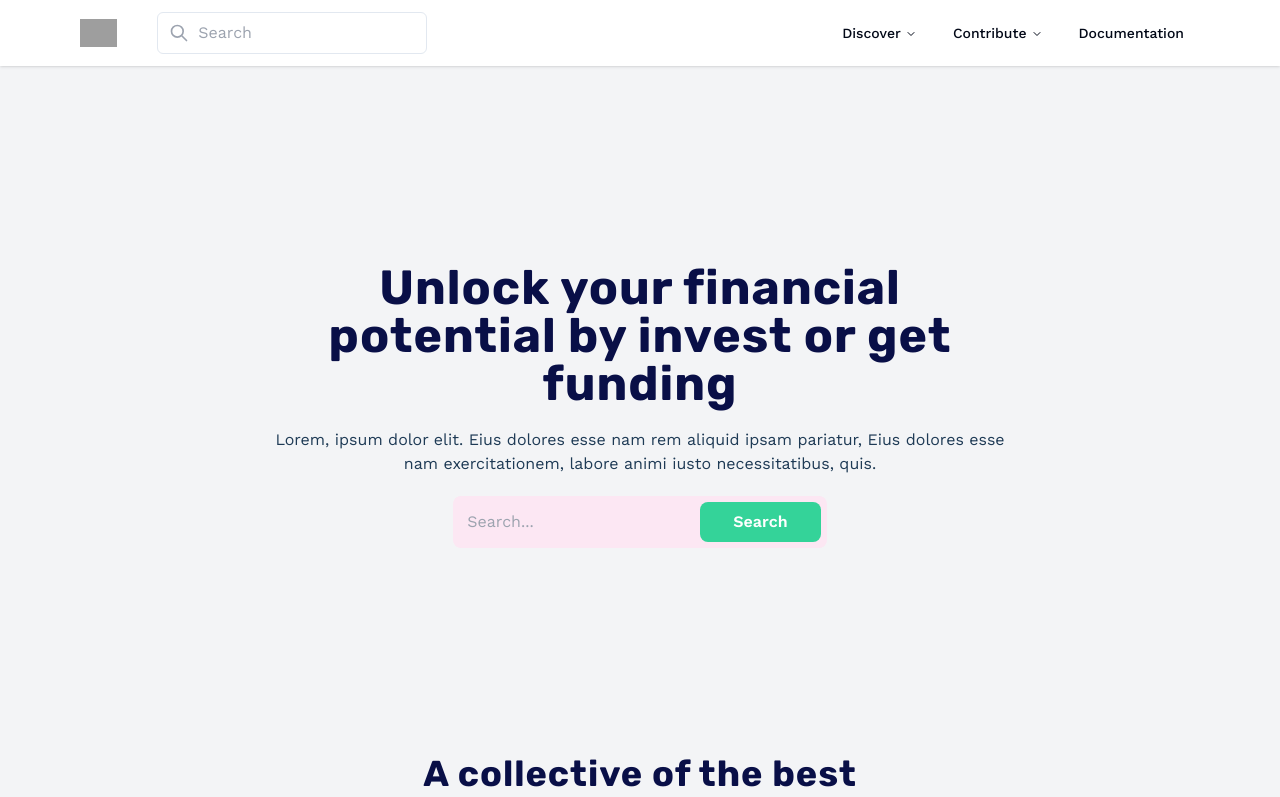
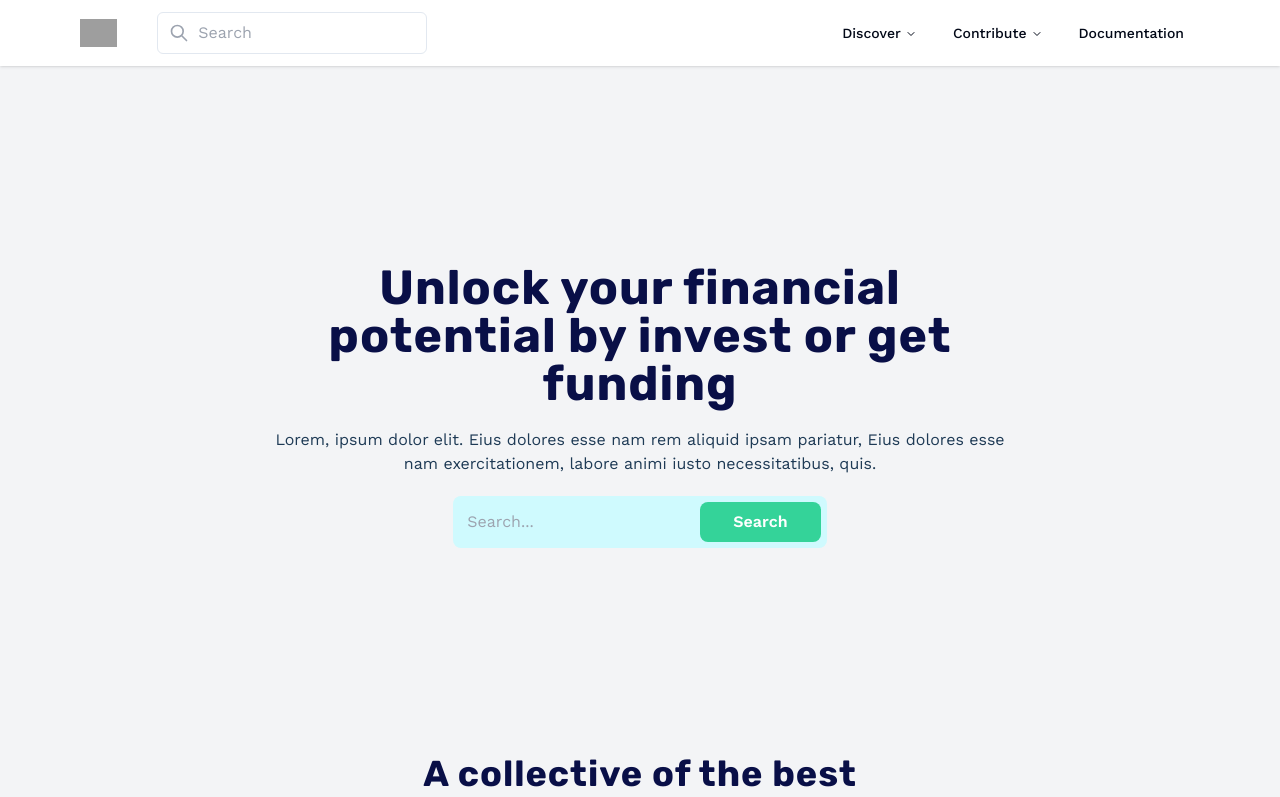
Before and after one commit to imad273/dz_startup_explorer, a Next.js app: page / in a window 1280 px wide. Shown: the top 797 px of the page. Built offline with nearby package versions, Linux system fonts and the light colour scheme; grey boxes are pictures that could not be loaded.

Commit message:
update contribute design

```diff
--- a/package.json
+++ b/package.json
@@ -22,6 +22,7 @@
     "date-fns": "^2.30.0",
     "eslint": "8.49.0",
     "eslint-config-next": "13.5.2",
+    "framer-motion": "^10.16.4",
     "lucide-react": "^0.279.0",
     "next": "13.5.2",
     "postcss": "8.4.30",
--- a/src/app/contribute/add/page.tsx
+++ b/src/app/contribute/add/page.tsx
@@ -6,6 +6,7 @@ import { BsBuildings } from "react-icons/bs"
 import { MdArrowForwardIos } from "react-icons/md"
 import { AiOutlineArrowLeft } from "react-icons/ai"
 import ContributeForm from "@/components/contributeForms/contributeForm"
+import { motion } from "framer-motion"
 
 const page = () => {
   const [stepNumber, setStepNumber] = useState(1)
@@ -21,9 +22,13 @@ const page = () => {
       <div className="w-full">
         <p className="pb-8 font-semibold text-headingText">step <span className="text-main">{stepNumber}</span> of 2</p>
 
-        <div>
+        <div className="overflow-hidden">
           {stepNumber === 1 ?
-            <>
+            <motion.div
+              initial={{ y: "5%" }}
+              animate={{ y: "0%" }}
+              transition={{ duration: 0.2 }}
+            >
               <div>
                 <h2 className="pt-3 text-4xl font-semibold text-headingText">What kind of startup you want to add?</h2>
                 <p className="pt-1 text-sm text-text">When you provide us with who is the contributer, it help us give a better information</p>
@@ -55,10 +60,14 @@ const page = () => {
                   </div>
                 </div>
               </div>
-            </>
+            </motion.div>
             :
             stepNumber === 2 &&
-            <>
+            <motion.div
+              initial={{ opacity: 0, x: "20%" }}
+              animate={{ opacity: 1, x: "00%" }}
+              transition={{ duration: 0.6 }}
+            >
               <div>
                 <button className="flex items-center gap-2" onClick={() => setStepNumber(1)}>
                   <AiOutlineArrowLeft />
@@ -70,7 +79,7 @@ const page = () => {
                 <p className="pt-1 text-sm text-text">Our team will review the information you provide us to insure that it's correct, we will notify you via email when we accept your proposal.</p>
               </div>
               <ContributeForm />
-            </>
+            </motion.div>
           }
         </div>
       </div>
--- a/src/app/page.tsx
+++ b/src/app/page.tsx
@@ -1,14 +1,22 @@
+"use client"
+
 import Image from "next/image"
 import Yassirlogo from "@/assets/yassir-icon-1.png"
 import Sekoirlogo from "@/assets/sekoir-icon-1.png"
 import UbexPaylogo from "@/assets/ubexpay-icon-1.png"
+import { motion } from "framer-motion"
 
 export default function Home() {
   return (
     <main className="bg-gray-100">
       <div className="container">
         <section>
-          <div className="h-[85vh] flex flex-col justify-center">
+          <motion.div
+            initial={{ opacity: 0, scale: 0.5 }}
+            animate={{ opacity: 1, scale: 1 }}
+            transition={{ duration: 0.2 }}
+            className="h-[85vh] flex flex-col justify-center"
+          >
             <div className="flex items-center justify-center">
               <h1 className="w-4/6 text-5xl font-bold text-center text-headingText">
                 Unlock your financial potential by invest or get funding
@@ -25,12 +33,12 @@ export default function Home() {
             </div>
 
             <div className="flex items-center justify-center mt-5 overflow-hidden">
-              <div className="grid w-2/6 grid-cols-6 p-1.5 rounded-lg bg-pink-100">
+              <div className="grid w-2/6 grid-cols-6 p-1.5 rounded-lg bg-cyan-100">
                 <input type="text" className="col-span-4 ml-2 bg-transparent outline-none placeholder:text-gray-400" placeholder="Search..." />
                 <button className="col-span-2 p-2 font-semibold text-white rounded-lg bg-main">Search</button>
               </div>
             </div>
-          </div>
+          </motion.div>
         </section>
 
         <section className="pb-12">
@@ -86,7 +94,7 @@ export default function Home() {
             </div>
           </div>
         </section>
-      </div>
-    </main>
+      </div >
+    </main >
   )
 }
--- a/src/components/contributeForms/contributeForm.tsx
+++ b/src/components/contributeForms/contributeForm.tsx
@@ -8,6 +8,7 @@ import { zodResolver } from '@hookform/resolvers/zod'
 import { Input } from '@/components/ui/input'
 import { Button } from '@/components/ui/button'
 import useContribute from '@/hooks/useContribute';
+import { motion } from 'framer-motion';
 
 const formSchema = z.object({
   name: z.string().min(2).max(50),
@@ -33,6 +34,11 @@ const contributeForm = () => {
     <div className='w-full pt-6'>
       <Form {...form}>
         <form onSubmit={form.handleSubmit(submit)}>
+          <motion.div
+            initial={{ opacity: 0, x: "10%" }}
+            animate={{ opacity: 1, x: "00%" }}
+            transition={{ duration: 0.6, delay: 0.1 }}
+          >
             <FormField
               control={form.control}
               name="name"
@@ -48,6 +54,12 @@ const contributeForm = () => {
                 </div>
               )}
             />
+          </motion.div>
+          <motion.div
+            initial={{ opacity: 0, x: "10%" }}
+            animate={{ opacity: 1, x: "00%" }}
+            transition={{ duration: 0.6, delay: 0.1 }}
+          >
             <FormField
               control={form.control}
               name="location"
@@ -63,6 +75,7 @@ const contributeForm = () => {
                 </div>
               )}
             />
+          </motion.div>
           <Button type="submit">Submit</Button>
         </form>
       </Form>
```
Also changed, not shown: 1 other file (tests, documents, lock files or other folders). Lines whose indentation alone changed are shown as unchanged.
